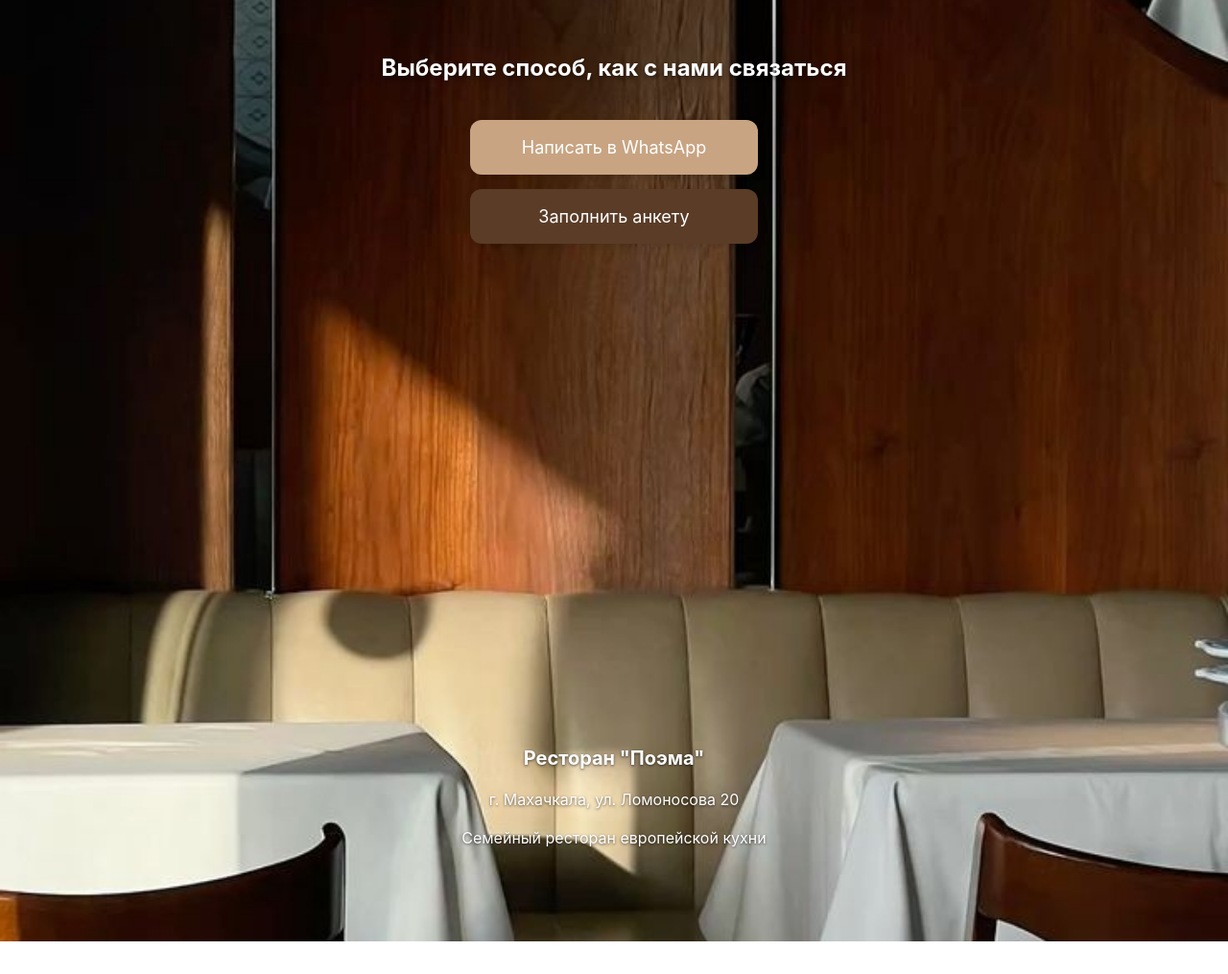
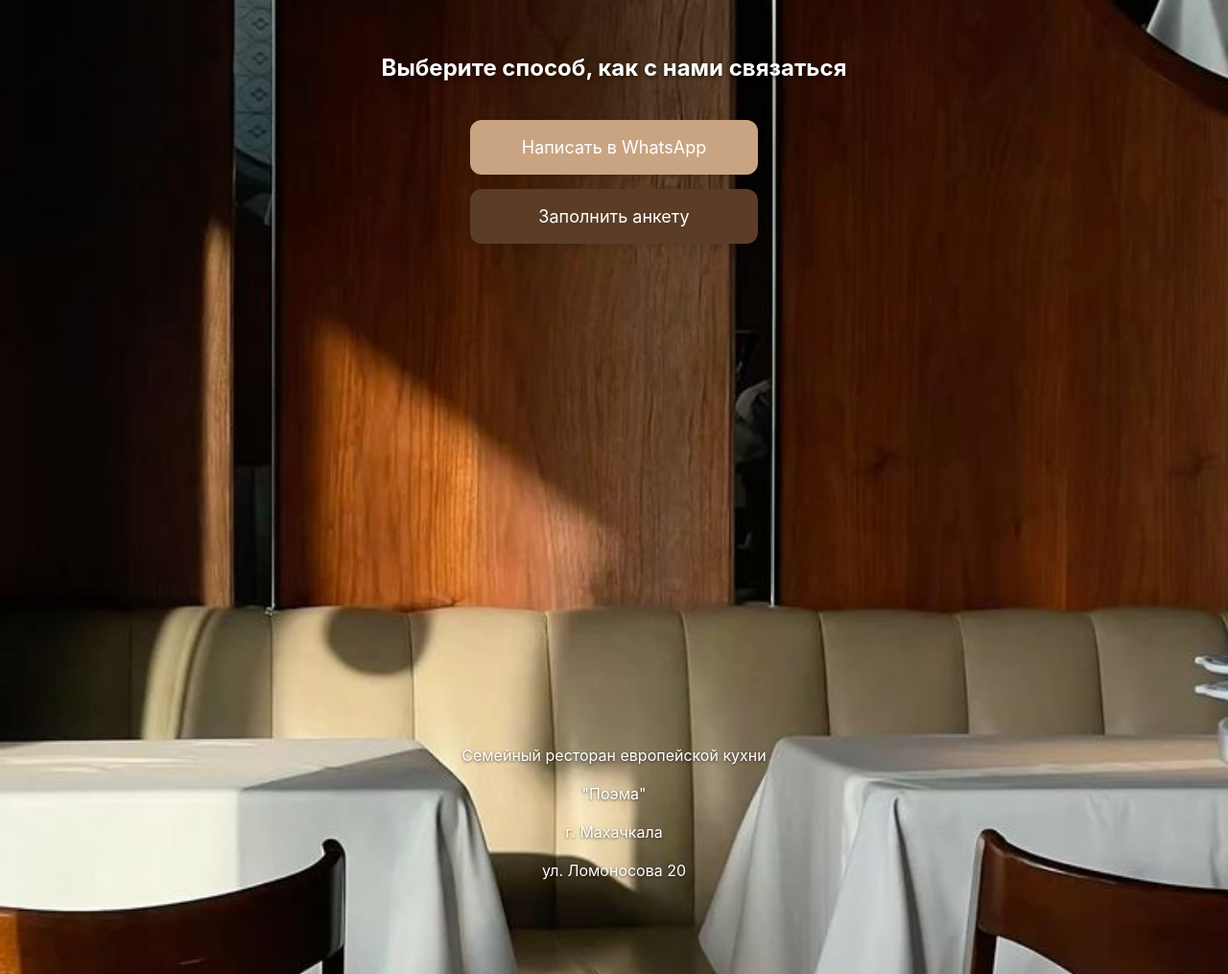
Before and after one commit to BarGam/contact-qr-page, a plain HTML site: page index.html in a window 1280 px wide. Shown: the whole page at 96% size. Before the commit the page ends 981 px from the top, so only its background shows below. Drawn offline with Linux system fonts and the light colour scheme.

Commit message:
Update index.html
feff

```diff
--- a/index.html
+++ b/index.html
@@ -70,10 +70,12 @@
   <a class="whatsapp" href="https://wa.me/79637982315?text=Здравствуйте!">Написать в WhatsApp</a>
   <a class="form" href="https://docs.google.com/forms/d/e/1FAIpQLSf6DvPz7o1d8dP14cf88V3q-Jztq9-A3gy0bcwBBP1pMQmhHQ/viewform?usp=dialog">Заполнить анкету</a>
 
+
   <div class="footer">
-    <p><strong style="font-size: 20px;">Ресторан "Поэма"</strong></p>
-    <p>г. Махачкала, ул. Ломоносова 20</p>
     <p>Семейный ресторан европейской кухни</p>
+    <p>"Поэма"</p>
+    <p>г. Махачкала </p>
+    <p>ул. Ломоносова 20</p>
   </div>
 </body>
 </html>
```
